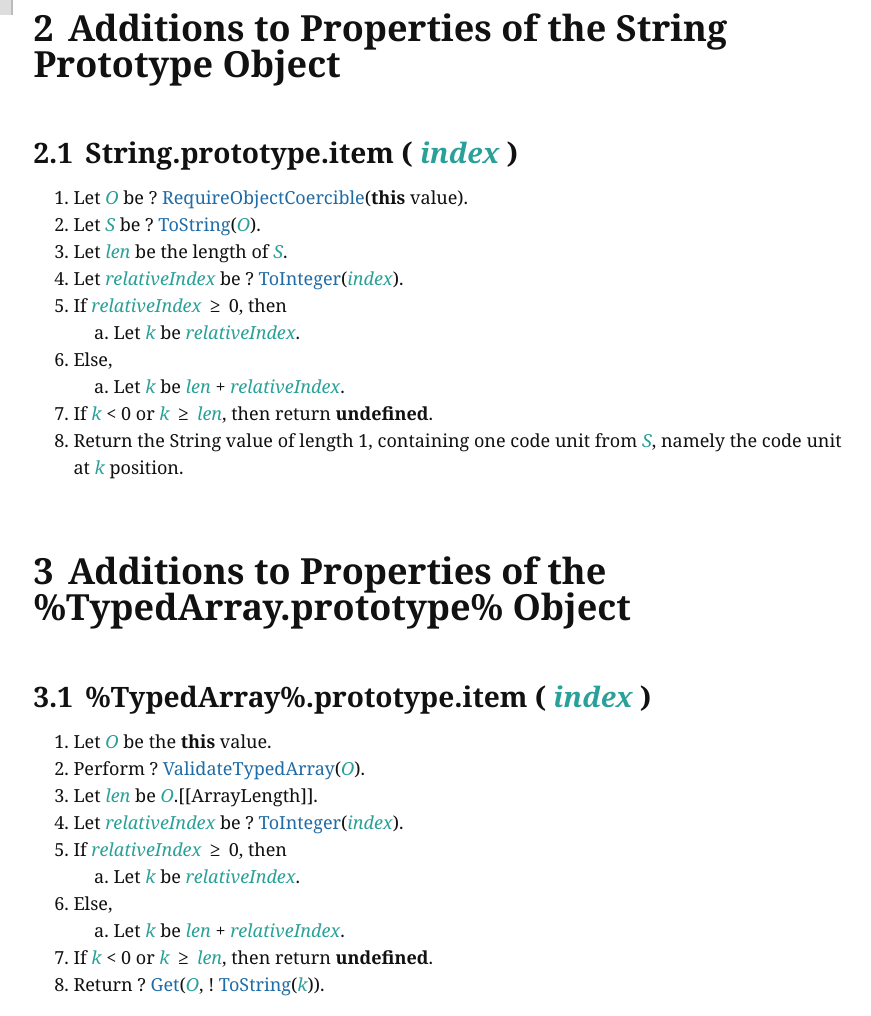
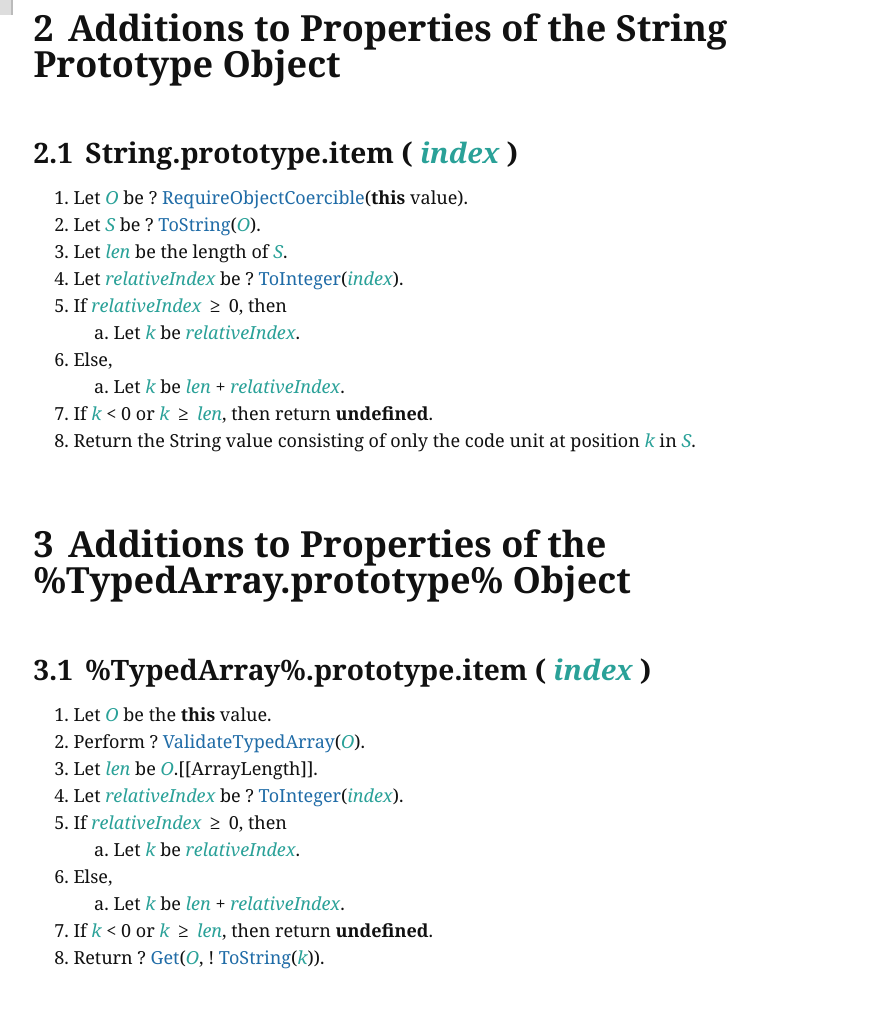
Before and after one commit to tc39/proposal-relative-indexing-method, a website: page docs/index.html in a window 1280 px wide. Shown: the part 785-1801 px from the top of the page, without its empty margins (409-1280 px from the left). After the commit the page ends 1774 px from the top, so only its background shows below. Drawn offline with Linux system fonts and the light colour scheme.

Commit message:
fixup: [spec] `npm run build`

```diff
--- a/docs/index.html
+++ b/docs/index.html
@@ -1865,7 +1865,7 @@ li.menu-search-result-term:before {
 
   <emu-clause id="sec-string.prototype.item">
     <h1><span class="secnum">2.1</span> String.prototype.item ( <var>index</var> )</h1>
-    <emu-alg><ol><li>Let <var>O</var> be ?&nbsp;<emu-xref aoid="RequireObjectCoercible" id="_ref_5"><a href="https://tc39.es/ecma262/#sec-requireobjectcoercible">RequireObjectCoercible</a></emu-xref>(<emu-val>this</emu-val> value).</li><li>Let <var>S</var> be ?&nbsp;<emu-xref aoid="ToString" id="_ref_6"><a href="https://tc39.es/ecma262/#sec-tostring">ToString</a></emu-xref>(<var>O</var>).</li><li>Let <var>len</var> be the length of <var>S</var>.</li><li>Let <var>relativeIndex</var> be ?&nbsp;<emu-xref aoid="ToInteger" id="_ref_7"><a href="https://tc39.es/ecma262/#sec-tointeger">ToInteger</a></emu-xref>(<var>index</var>).</li><li>If <var>relativeIndex</var> ≥ 0, then<ol><li>Let <var>k</var> be <var>relativeIndex</var>.</li></ol></li><li>Else,<ol><li>Let <var>k</var> be <var>len</var> + <var>relativeIndex</var>.</li></ol></li><li>If <var>k</var> &lt; 0 or <var>k</var> ≥ <var>len</var>, then return <emu-val>undefined</emu-val>.</li><li>Return the String value of length 1, containing one code unit from <var>S</var>, namely the code unit at <var>k</var> position.</li></ol></emu-alg>
+    <emu-alg><ol><li>Let <var>O</var> be ?&nbsp;<emu-xref aoid="RequireObjectCoercible" id="_ref_5"><a href="https://tc39.es/ecma262/#sec-requireobjectcoercible">RequireObjectCoercible</a></emu-xref>(<emu-val>this</emu-val> value).</li><li>Let <var>S</var> be ?&nbsp;<emu-xref aoid="ToString" id="_ref_6"><a href="https://tc39.es/ecma262/#sec-tostring">ToString</a></emu-xref>(<var>O</var>).</li><li>Let <var>len</var> be the length of <var>S</var>.</li><li>Let <var>relativeIndex</var> be ?&nbsp;<emu-xref aoid="ToInteger" id="_ref_7"><a href="https://tc39.es/ecma262/#sec-tointeger">ToInteger</a></emu-xref>(<var>index</var>).</li><li>If <var>relativeIndex</var> ≥ 0, then<ol><li>Let <var>k</var> be <var>relativeIndex</var>.</li></ol></li><li>Else,<ol><li>Let <var>k</var> be <var>len</var> + <var>relativeIndex</var>.</li></ol></li><li>If <var>k</var> &lt; 0 or <var>k</var> ≥ <var>len</var>, then return <emu-val>undefined</emu-val>.</li><li>Return the String value consisting of only the code unit at position <var>k</var> in <var>S</var>.</li></ol></emu-alg>
   </emu-clause>
 </emu-clause>
 
```
